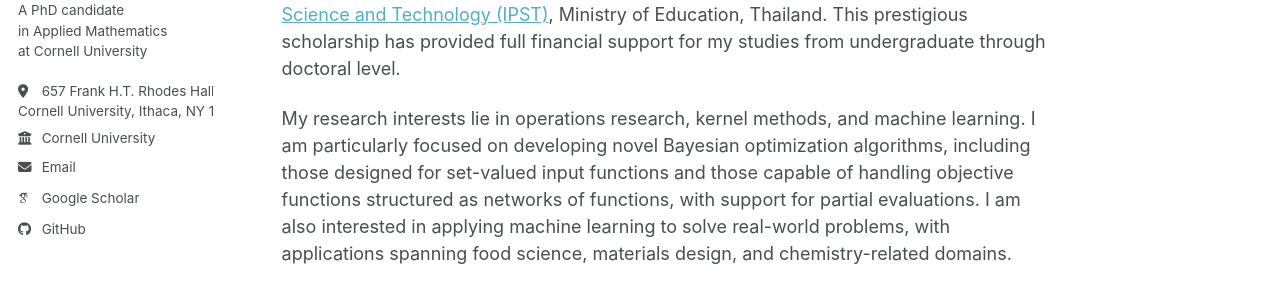
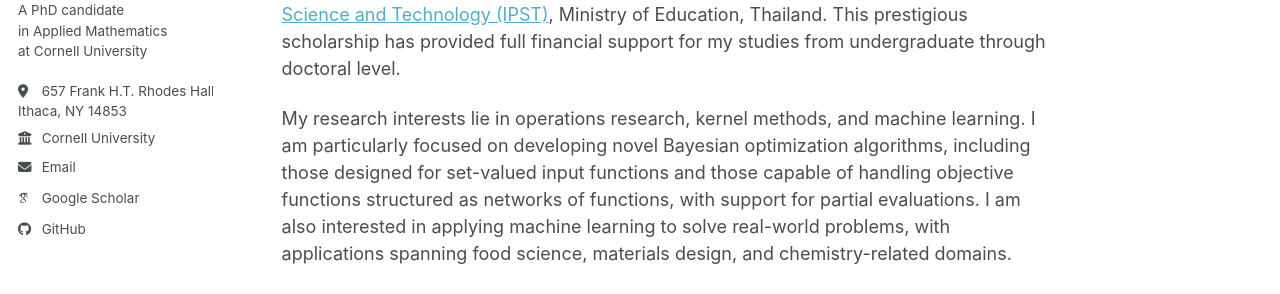
Before and after one commit to poompol/poompol.github.io, a Jekyll site: the page built from _pages/about.md, in a window 1280 px wide. Shown: the part 409-703 px from the top of the page. Built offline with Jekyll 4.4.1, drawn with Linux system fonts in a browser that asks for light colours; some web fonts are replaced; a script bundle is joined from its source files by our own code; library files that are not in the unit come from our copies.

Commit message:
Fix location formatting in _config.yml

```diff
--- a/_config.yml
+++ b/_config.yml
@@ -26,7 +26,7 @@ author:
   name     : "Poompol Buathong"
   pronouns : "he/him"
   bio: "A PhD candidate<br>in Applied Mathematics<br>at Cornell University"
-  location: "657 Frank H.T. Rhodes Hall<br>Cornell University, Ithaca, NY 14853"
+  location: "657 Frank H.T. Rhodes Hall<br> Ithaca, NY 14853"
   employer : "Cornell University"
   email    : "pb482@cornell.edu"
   # Academic websites
```
